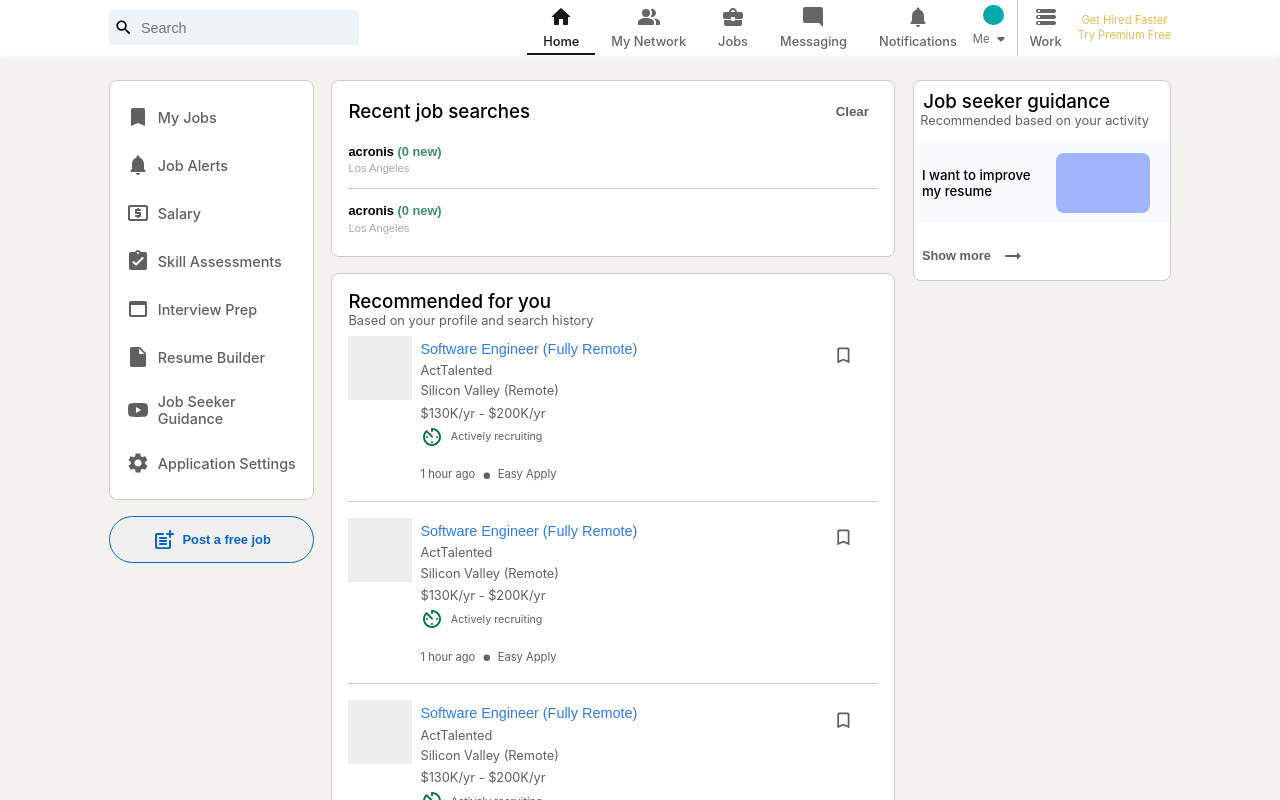
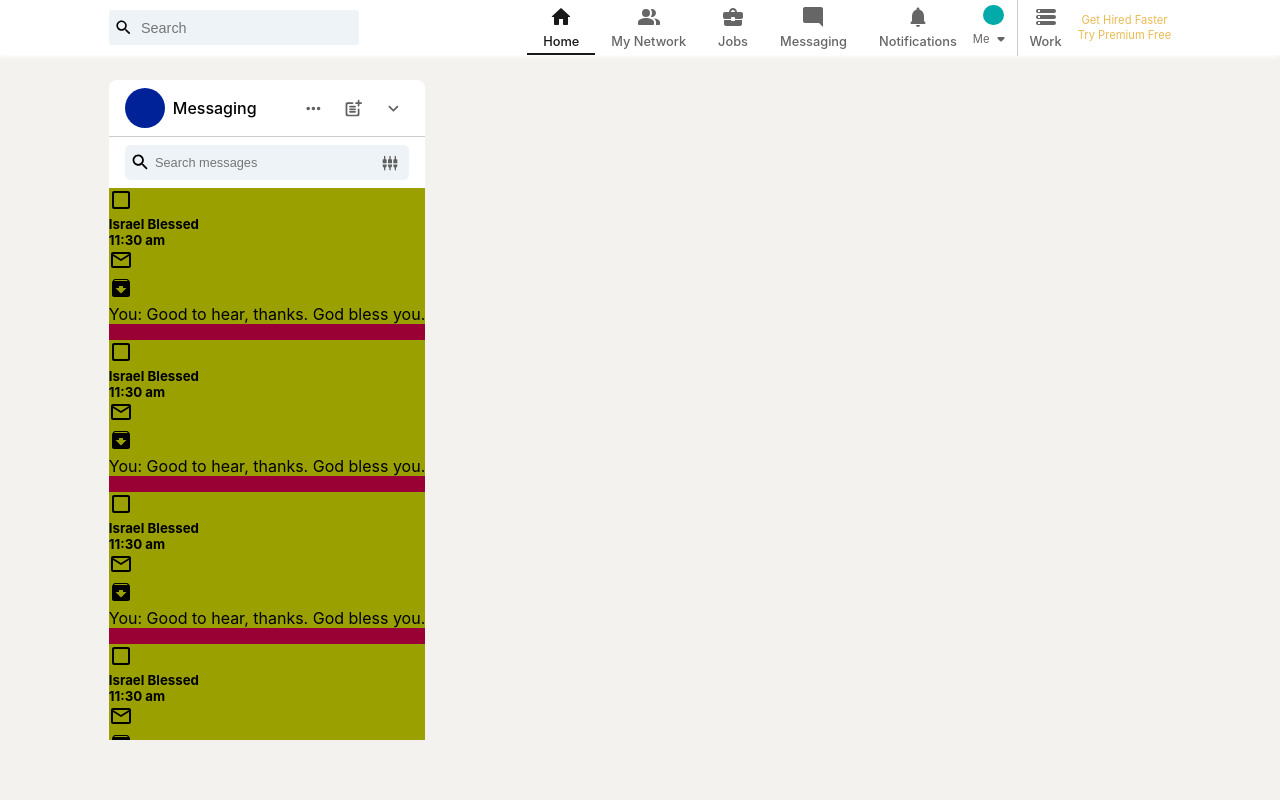
Before and after one commit to SamuelPhases/linkedinclone, a React (Create React App) app: page / in a window 1280 px wide. Shown: the top 800 px of the page. Built offline with nearby package versions, Linux system fonts and the light colour scheme.

Commit message:
started_message_page

```diff
--- a/src/App.js
+++ b/src/App.js
@@ -4,13 +4,15 @@ import Navbar from './shared/Navbar';
 import Home from './Pages/Home';
 import Network from './Pages/Network';
 import Job from './Pages/Job';
+import Dm from './Pages/Dm';
 
 function App() {
   return (
     <>
       {/* <Home/> */}
       {/* <Network/> */}
-      <Job />
+      {/* <Job /> */}
+      <Dm/>
     </>
   );
 }
--- a/src/Pages/Dm.js
+++ b/src/Pages/Dm.js
@@ -1,8 +1,18 @@
 import React from 'react';
+import Layout from '../shared/Layout';
+import DmWidget from '../widget/DmWidget';
 import './Dm.css'
-
+// M
 function Dm() {
-  return <div></div>;
+  return (
+    <Layout>
+      <div className='dm-container'>
+        <DmWidget/>
+        <div className='dm-containerDetails'></div>
+      </div>
+      <div className='dm-premium'></div>
+    </Layout>
+  )
 }
 
 export default Dm;
--- a/src/components/DmSnippet.css
+++ b/src/components/DmSnippet.css
@@ -0,0 +1,9 @@
+.dmSnippet {
+    background-color: #0dd;
+}
+
+.dmSnippet-container {
+    background-color: #9aa000;
+}
+
+/* M */
--- a/src/components/DmSnippet.js
+++ b/src/components/DmSnippet.js
@@ -1,4 +1,11 @@
 import React, { useState } from 'react'
+
+import ArchiveRoundedIcon from '@material-ui/icons/ArchiveRounded';
+import MarkunreadOutlinedIcon from '@material-ui/icons/MarkunreadOutlined';
+import MarkunreadRoundedIcon from '@material-ui/icons/MarkunreadRounded';
+import CheckBoxOutlineBlankRoundedIcon from '@material-ui/icons/CheckBoxOutlineBlankRounded';
+import CheckBoxRoundedIcon from '@material-ui/icons/CheckBoxRounded';
+
 import './DmSnippet.css'
 
 
@@ -9,11 +16,25 @@ function DmSnippet() {
   return (
     <div className='dmSnippet'>
         <div className='dmSnippet-container'>
-            <div className='dmSnippet-dp'></div>
+            <div className='dmSnippet-dp'>
+                <div className='dmSnippet-dpImg'></div>
+                <div className='dmSnippet-dpIcon'>
+                    <CheckBoxOutlineBlankRoundedIcon/>
+                    {/* <CheckBoxRoundedIcon/> */}
+                </div>
+            </div>
             <div className='dmSnippet-content'>
                 <div className='dmSnippet-content__header'>
                     <h5>Israel Blessed</h5>
                     <h5>11:30 am</h5>
+                    <div>
+                        <div>
+                            <MarkunreadOutlinedIcon/>
+                        </div>
+                        <div>
+                            <ArchiveRoundedIcon/>
+                        </div>
+                    </div>
                 </div>
                 <div className='dmSnippet-content__body'>
                     <p>{!user ? user : 'You'  }: Good to hear, thanks. God bless you.</p>
--- a/src/components/JobCard.css
+++ b/src/components/JobCard.css
@@ -46,7 +46,7 @@
 .jobCard-info > button:hover,
 .jobCard-info > button:active,
 .jobCard-info > button:focus {
-    border-bottom:1px solid #307ceb
+    border-bottom:1px solid #307ceb;
 }
 
 .jobCard-info > button {
--- a/src/widget/DmWidget.css
+++ b/src/widget/DmWidget.css
@@ -0,0 +1,148 @@
+.dmWidget {
+    background-color: #fff;
+    border-top-right-radius: 8px;
+    border-top-left-radius: 8px;
+}
+
+.dmWidget-header {
+    /* background-color: #928; */
+    display: flex;
+    align-items: center;
+    justify-content: space-between;
+    padding:  0.5em 1em;
+    gap: 1em;
+    border-bottom: 1px solid #ccc;
+}
+
+.dmWidget-header  h4 {
+    text-transform: capitalize;
+    font-weight: 500;
+}
+
+.dmWidget-header__title {
+    display: flex;
+    align-items: center;
+    gap: 0.5em;
+}
+
+
+.dmWidget-header__title-dp {
+    width: 2.5rem;
+    height: 2.5rem;
+    background-color: #029;
+    border-radius: 50%;
+}
+
+.dmWidget-header__icons {
+    display: flex;
+    align-items: center;
+    gap: 0.5em;
+}
+
+
+.dmWidget-header__icons button:hover {
+    background-color: #eee;
+}
+
+
+.dmWidget-header__icons button {
+    width: 2rem;
+    height: 2rem;
+    display: flex;
+    align-items: center;
+    justify-content: center;
+    background-color: transparent;
+    border-radius: 50%;
+    border: none;
+    cursor: pointer;
+    color: #606060;
+}
+
+.dmWidget-header__icons button .MuiSvgIcon-root {
+    font-size: 1.3rem;
+}
+
+
+.dmWidget-search {
+    /* background-color: #829eee; */
+    padding: 0.5em 1em;
+}
+
+.dmWidget-searchInput {
+    /* background-color: #928aaa; */
+    height: 35px;
+    position: relative;
+    border-radius: 5px;
+    overflow: hidden;
+}
+
+.dmWidget-searchInput input:hover,
+.dmWidget-searchInput input:active,
+.dmWidget-searchInput input:focus {
+    border: 2px solid #121;
+}
+
+
+.dmWidget-searchInput input {
+    border-radius: 5px;
+    position: absolute;
+    inset: 0;
+    font-weight: 400;
+    font-size: 0.8rem;
+    padding: 0.5em  2.2em;
+    padding-right: 3em;
+    border: none;
+    border: 2px solid transparent;
+    background-color: #eef3f8;
+}
+
+.dmWidget-searchInput label .MuiSvgIcon-root {
+    font-size: 1.3rem;
+}
+
+.dmWidget-searchInput label {
+    position:absolute;
+    cursor: pointer;
+    top: 65%;
+    left: 2%;
+    transform: translateY(-65%);
+    z-index: 1;
+}
+
+.dmWidget-searchInput button:hover {
+    background-color: #ccc;
+}
+
+
+.dmWidget-searchInput button {
+    color: #606060;
+    cursor: pointer;
+    transition: all 0.2s ease;
+    position: absolute;
+    top: 65%;
+    transform: translateY(-65%);
+    right: 1%;
+    z-index: 1;
+    width: 2rem;
+    height: 2rem;
+    background-color: transparent;
+    border-radius: 50%;
+    display: flex;
+    align-items: center;
+    justify-content: center;
+    border: none;
+}
+
+.dmWidget-searchInput button  .MuiSvgIcon-root {
+    font-size: 1rem;
+}
+
+
+.dmWidget-messageList {
+    background-color: #903;
+    height: 69vh;
+    overflow-y: auto;
+    display: flex;
+    flex-direction: column;
+    gap: 1em;
+}
--- a/src/widget/DmWidget.js
+++ b/src/widget/DmWidget.js
@@ -1,4 +1,13 @@
 import React from 'react'
+
+import ExpandMoreRoundedIcon from '@material-ui/icons/ExpandMoreRounded';
+import MoreHorizRoundedIcon from '@material-ui/icons/MoreHorizRounded';
+import PostAddRoundedIcon from '@material-ui/icons/PostAddRounded';
+import TrackChangesRoundedIcon from '@material-ui/icons/TrackChangesRounded';
+import SettingsInputCompositeRoundedIcon from '@material-ui/icons/SettingsInputCompositeRounded';
+import SearchRoundedIcon from '@material-ui/icons/SearchRounded';
+
+import DmSnippet from '../components/DmSnippet'
 import './DmWidget.css'
 
 
@@ -13,17 +22,45 @@ function DmWidget() {
                 <h4>messaging</h4>
             </div>
             <div className='dmWidget-header__icons'>
-                <button></button>
-                <button></button>
-                <button></button>
+                <button>
+                    <MoreHorizRoundedIcon/>
+                </button>
+                <button>
+                    <PostAddRoundedIcon/>
+                </button>
+                <button>
+                    <ExpandMoreRoundedIcon/>
+                </button>
             </div>
         </div>
         <div className='dmWidget-search'>
-            <label htmlFor='search-messages'></label>
-            <input placeholder='Search messages' id='search-messages' name='search-messages'  />
-            <div></div>
+            <form className='dmWidget-searchInput'>
+                <label htmlFor='search-messages'>
+                    <SearchRoundedIcon/>
+                </label>
+                <input placeholder='Search messages' id='search-messages' name='search-messages'  />
+                <button>
+                    <SettingsInputCompositeRoundedIcon/>
+                </button>
+            </form>
         </div>
-        <div className='dmWidget-messageList'></div>
+        <div className='dmWidget-messageList'>
+            <DmSnippet/>
+            <DmSnippet/>
+            <DmSnippet/>
+            <DmSnippet/>
+            <DmSnippet/>
+            <DmSnippet/>
+            <DmSnippet/>
+            <DmSnippet/>
+            <DmSnippet/>
+            <DmSnippet/>
+            <DmSnippet/>
+            <DmSnippet/>
+            <DmSnippet/>
+            <DmSnippet/>
+            <DmSnippet/>
+        </div>
     </div>
   )
 }
```
